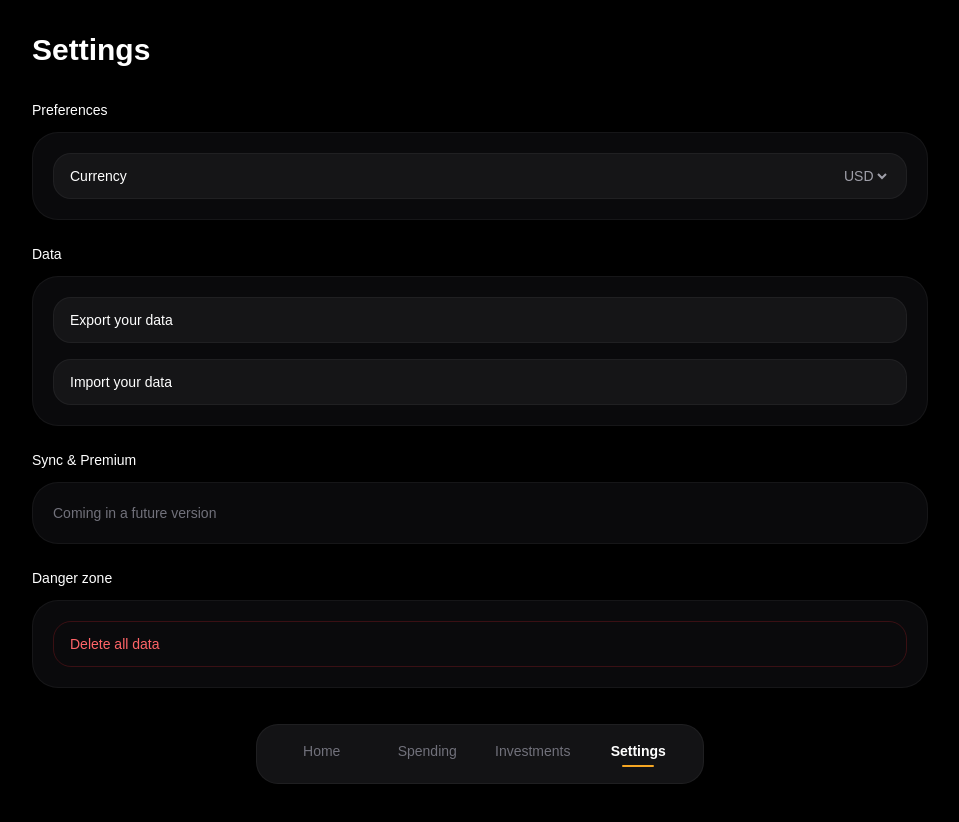
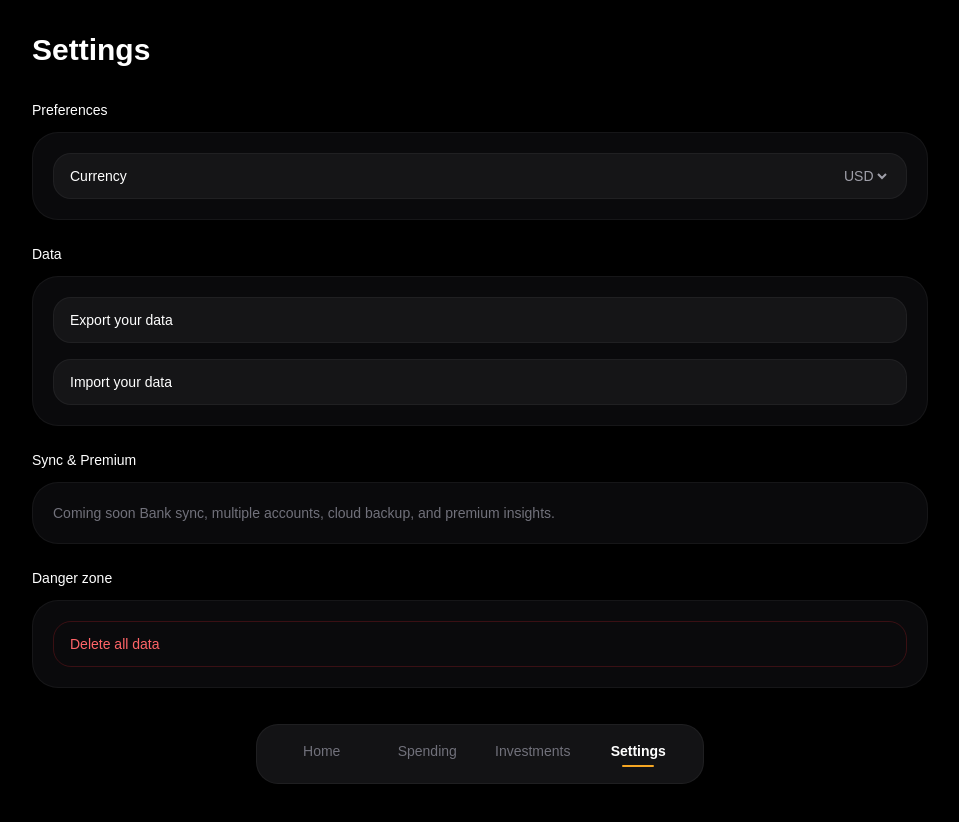
Before and after one commit to chlzn/aera, a Next.js app: page /settings in a window 1280 px wide. Shown: the top 822 px of the page, without its empty margins (160-1119 px from the left). Built offline with nearby package versions, Linux system fonts and the light colour scheme.

Commit message:
refine home status placement and monthly accordion

```diff
--- a/app/settings/page.tsx
+++ b/app/settings/page.tsx
@@ -118,7 +118,8 @@ export default function Settings() {
 
             <div className={sectionClass}>
               <div className="text-zinc-500 text-sm">
-                Coming in a future version
+                Coming soon
+Bank sync, multiple accounts, cloud backup, and premium insights.
               </div>
             </div>
           </section>
```
